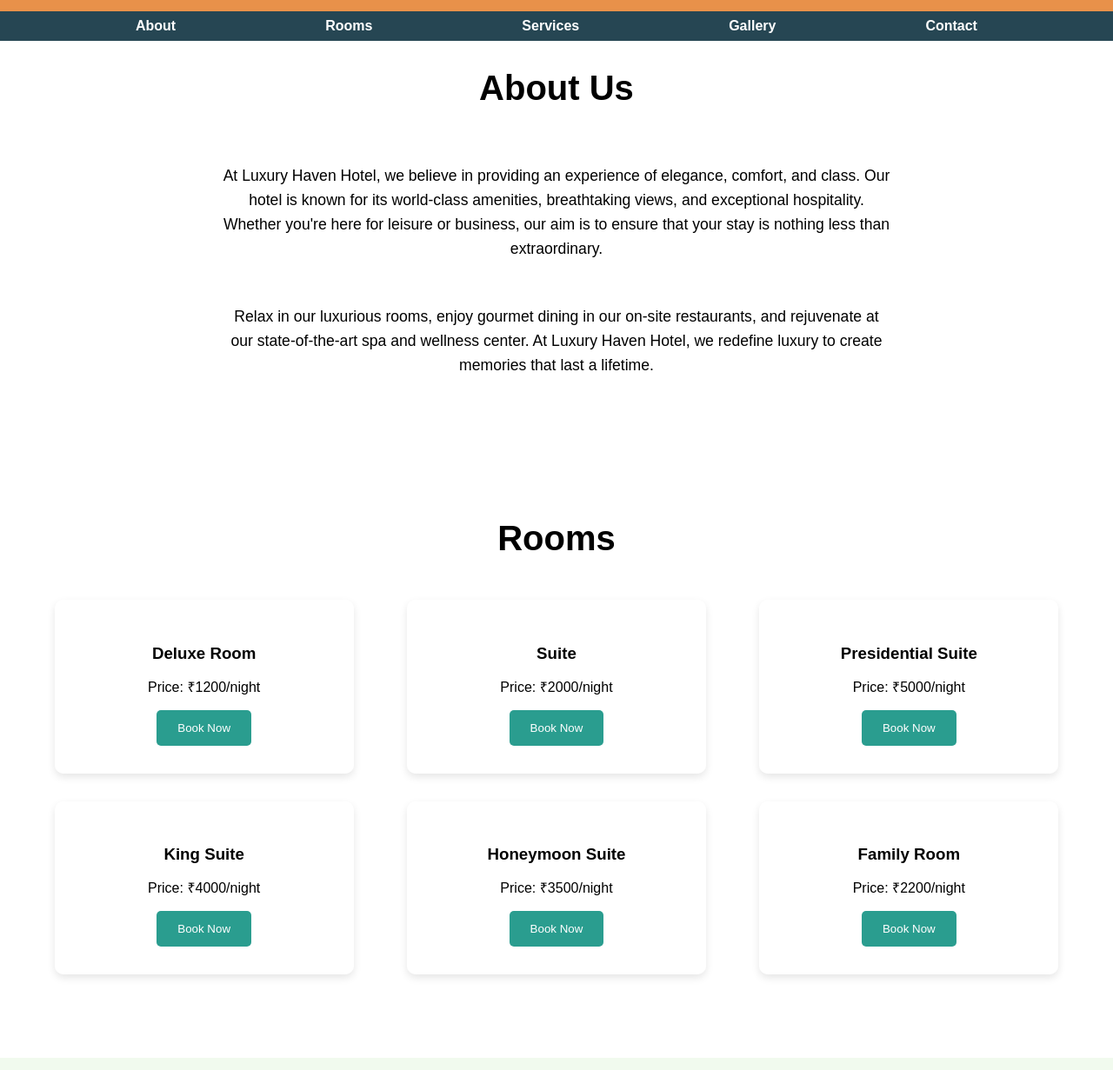
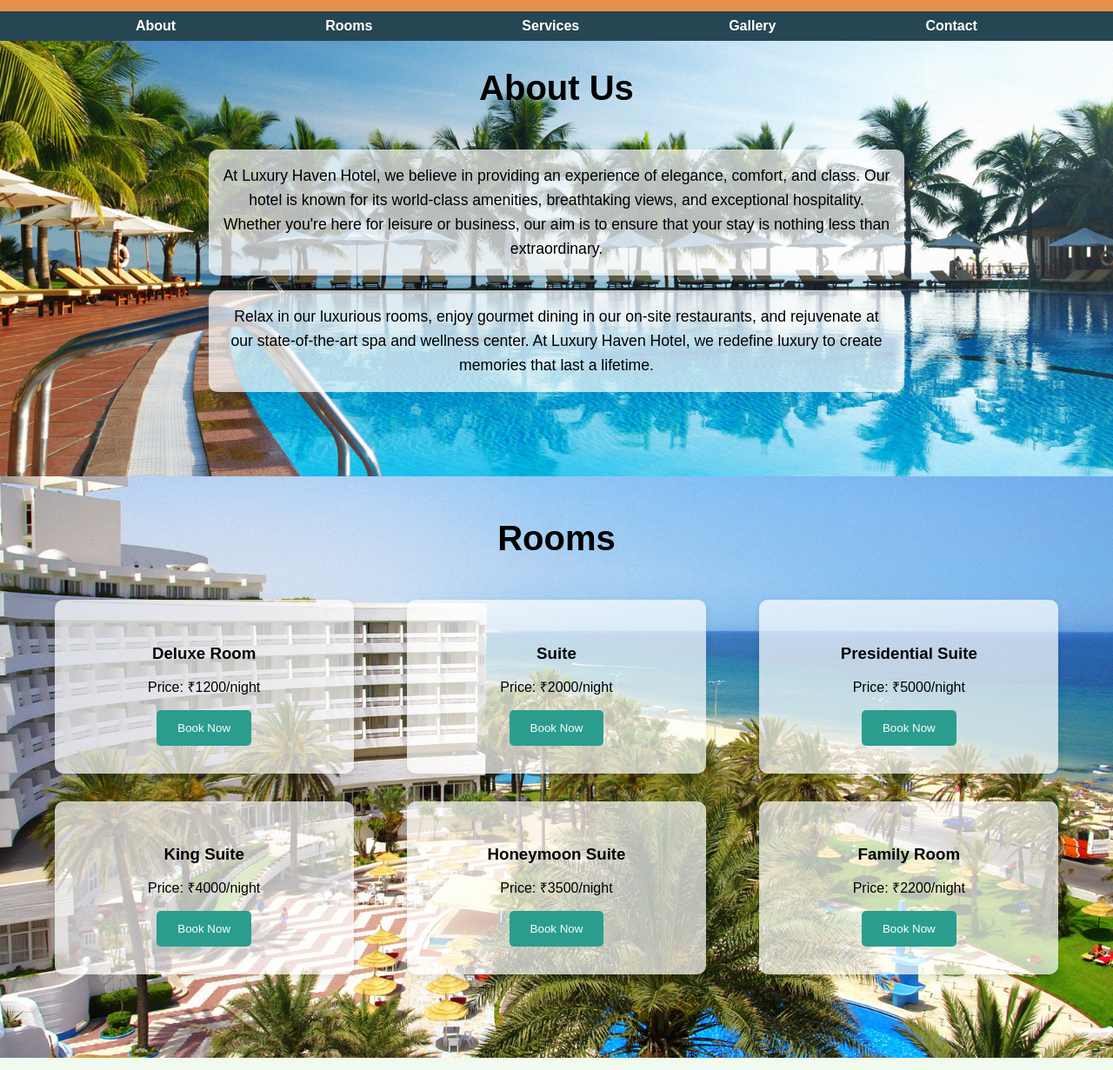
Before and after one commit to sainath-666/Hotel_Page, a plain HTML site: page index.html in a window 1280 px wide. Shown: the part 69-1300 px from the top of the page at 87% size. Drawn offline with Linux system fonts and the light colour scheme.

Commit message:
Update styles.css

```diff
--- a/styles.css
+++ b/styles.css
@@ -67,7 +67,7 @@ header {
   padding-right: 2rem;
   padding-top: 1rem;
   padding-bottom: 5rem;
-  background-image: src="img/bg_1.jpg";
+  background-image: url('img/bg_1.jpg');
   background-size: cover;
   background-position: center;
   color: black;
@@ -96,7 +96,7 @@ header {
 }
 
 .rooms-section {
-  background-image: src="img/bg_2.jpg";
+  background-image: url('img/bg_2.jpg');
   background-size: cover;
   background-position: center;
   padding-left: 2rem;
```
